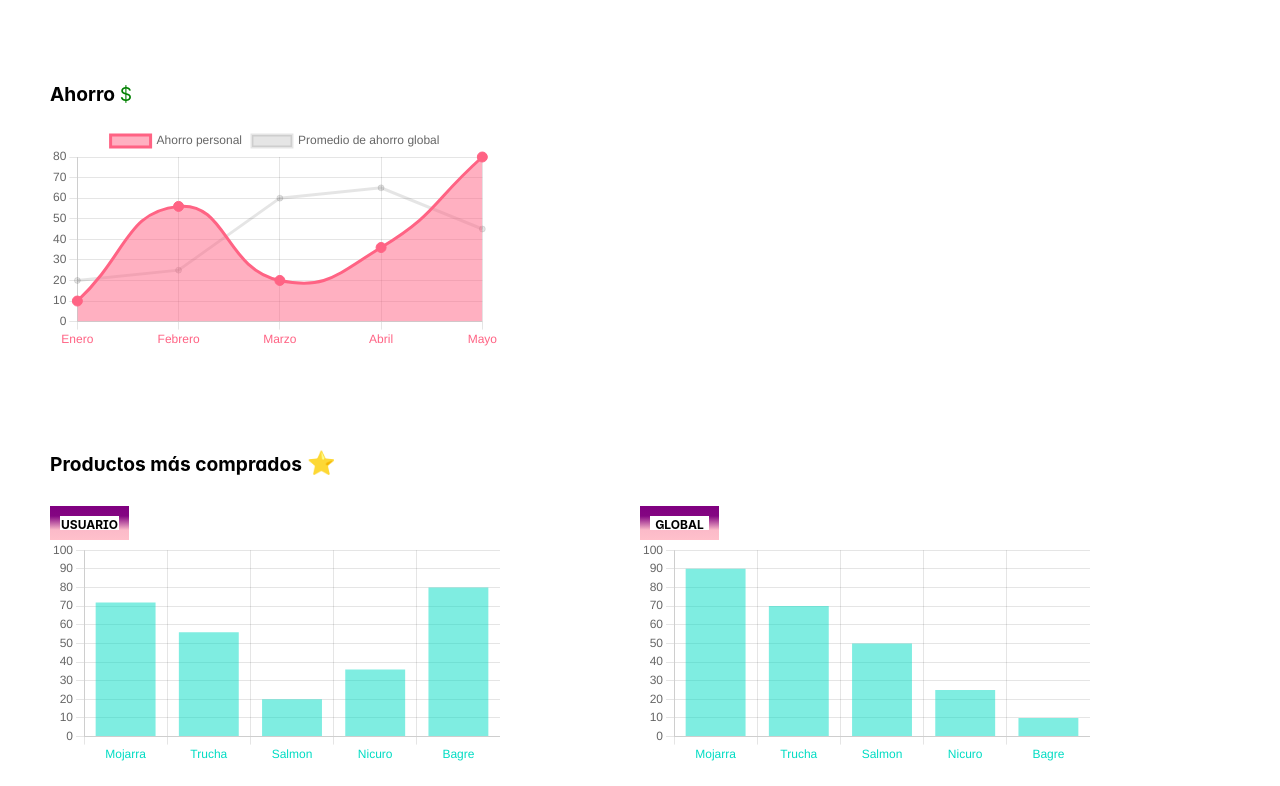
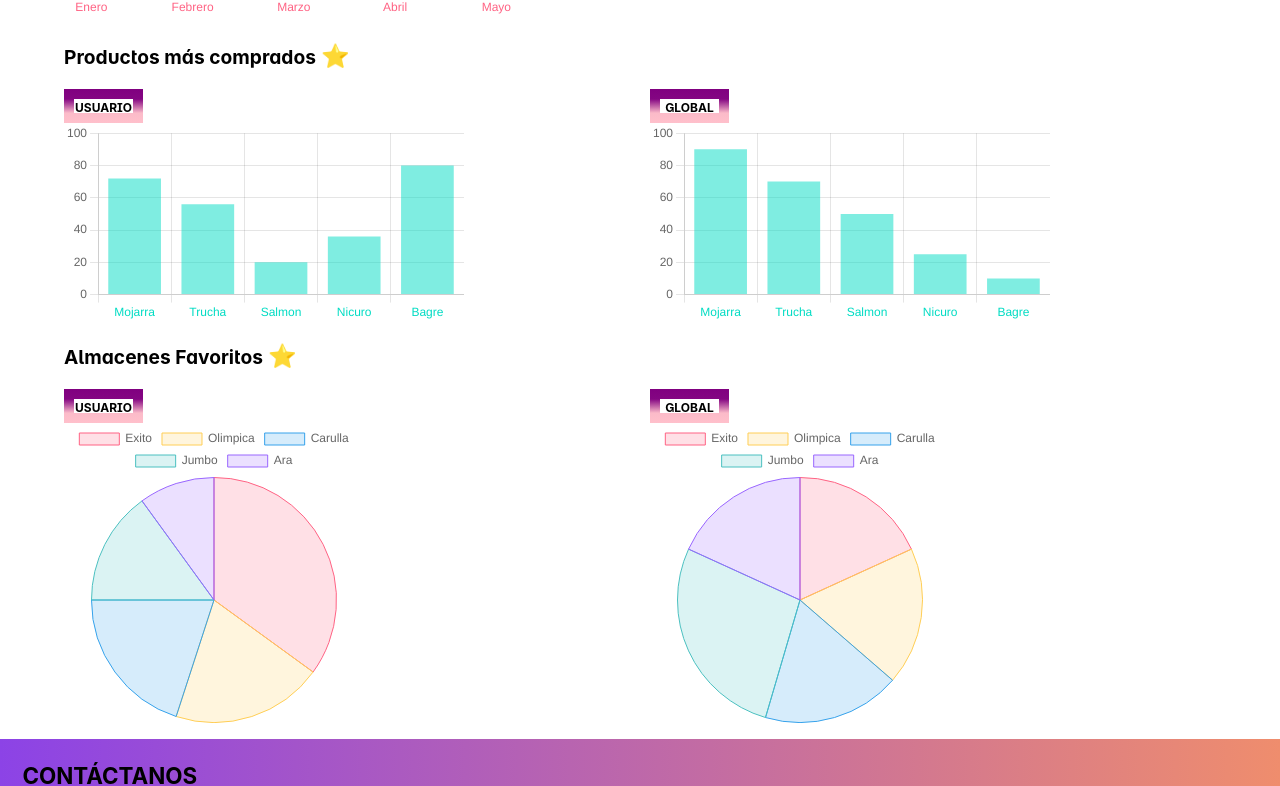
Before and after one commit to jcarranza06/mojarrascript, a React (Create React App) app in the folder client/: page /estadisticas in a window 1280 px wide. Shown: the part 556-1342 px from the top of the page. Built offline with nearby package versions, Linux system fonts and the light colour scheme.

Commit message:
style:  estilos estadistica,productos mas comprados,menu hamburguesa y listaproductos

```diff
--- a/client/src/components/CardProductoBusqueda.js
+++ b/client/src/components/CardProductoBusqueda.js
@@ -12,7 +12,7 @@ function CardProductoBusqueda(props) {
                 </div>
                 <div className='productoInfo'>
                     <h1> {props.producto.name}</h1>
-                    <p> 32" </p>
+
                 </div>
                 <div className='cadenaIMG'>
                     <span>{props.producto.NOMBRESUPERMERCADO}</span>
--- a/client/src/components/Estadisticas.js
+++ b/client/src/components/Estadisticas.js
@@ -22,32 +22,32 @@ const Estadisticas = () => {
                     <LinesChart />
                 </div>
             </div>
-            <div>
                 <p className="m-2"><b>Productos más comprados</b><span class="yellow-star">&#11088;</span></p>
-                <div className="chart" style={{width:"100%", height:"225px"}}>
-                    <div style={{width:"100%", height:"100%", padding:"10px 0"}}>
+                <div className="bars-chart">
+                    <div className='bar-1' >
                         <div class="box">USUARIO</div>
                         <BarsChart />
                     </div>
-                    <div style={{width:"100%", height:"100%", padding:"10px 0"}}>
+                    <div  className='bar-2'>
                         <div class="box">GLOBAL</div>
                         <BarsChartG />
                     </div>
                 </div>
-            </div>
-            <div>
+
                 <p className="m-2"><b>Almacenes Favoritos</b><span class="yellow-star">&#11088;</span></p>
-                <div className="chart" style={{width:"700px", height:"250px"}}>
-                    <div style={{width:"100%", height:"100%", padding:"10px 0"}}>
+                <div className="pies-chart" >
+                    <div className='pies-1' >
                         <div class="box">USUARIO</div>
                         <PiesChart />
                     </div>
-                    <div style={{width:"100%", height:"100%", padding:"10px 0"}}>
+                    <div className='pies-2'>
                         <div class="box">GLOBAL</div>
                         <PiesChartG />
                     </div>
                 </div>
-            </div>
+
+
+
         </div>
     );
 };
--- a/client/src/components/Home.js
+++ b/client/src/components/Home.js
@@ -109,7 +109,7 @@ function Home() {
     }, []);
 
 
-    const [scrollAmount, setScrollAmount] = useState(0);
+    const [scrollAmount, setScrollAmount] = useState(-700);
 
     const handleScroll = (scrollOffset) => {
         const container = document.querySelector('.horizontalCardContainer.mas');
@@ -162,7 +162,7 @@ function Home() {
                         <h1>Lo más comprado</h1>
                         <div className='productosMasComprados'>
                             <img onClick={() => handleScroll(-300)} className='imagenPrev' src={prev} alt="flecha correr hacia atras" width="20rem" height="20rem" />
-                            <div className="horizontalCardContainer mas" style={{ overflowX: 'scroll', whiteSpace: 'nowrap' }}>
+                            <div className="horizontalCardContainer mas" style={{ overflowX: 'scroll'}}>
                                 {
                                     (productosMasVendidos === 0 ? (
                                         <p>Cargando ...</p> // en caso que no haya cargado
--- a/client/src/components/ListaProductos.js
+++ b/client/src/components/ListaProductos.js
@@ -37,26 +37,34 @@ function ListaProductos() {
         });
 }
   return (
-    <div>
-      <h2>lista de compras {nombreLista}</h2>
+    <div className='contenedor-lista-productos'>
+      <h2 className='titulo-lista-producto'>lista de compras <span> {nombreLista}</span></h2>
       <div className='productos-grid' >
         {producto.map((product) => {
-          PrecioTotal+=Number(product.PRECIOPRODUCTO);
+          let precio = Number(product.PRECIOPRODUCTO);
+          let precioSinDecimales = parseInt(precio.toFixed(2));
+          PrecioTotal+=precioSinDecimales;
           return(
-            <div key={product.id} clasName ="producto-card" >
-              <h3>{product.NOMBREPRODUCTO}</h3>
-              <p>{product.PRECIOPRODUCTO}</p>
-              <img src={product.LOGOSUPERMERCADO} alt="Logo supermercado" />
+            <div key={product.id} className ='producto-card' >
+              <p className='nombre-producto'>{product.NOMBREPRODUCTO}</p>
+              <div className='contenedor-precio-logo'>
+                <p className='precio'> $ {precioSinDecimales}</p>
+                <img src={product.LOGOSUPERMERCADO} alt="Logo supermercado" />
+
+              </div>
             </div>
           );
 
         })}
       </div>
-      <hr className='linea'/>
-      <div>
-        <div>Precio Total: {PrecioTotal}</div>
-        <div>Ahorro Total: {ahorroTotal}</div>
+      <div className='linea'/>
+      <div className='totales'>
+        <div>Precio Total: <span className='precio'>$ {PrecioTotal}</span> </div>
+        <div className='ahorro'>Ahorro Total: <span className='ahorro-total'>${ahorroTotal}</span></div>
       </div>
+      <button className='enviar-button'>
+        Enviar Lista a Historial
+      </button>
     </div>
   );
 }
--- a/client/src/stylesheets/Estadisticas.css
+++ b/client/src/stylesheets/Estadisticas.css
@@ -1,18 +1,12 @@
 /* Estilos generales */
-body {
-  font-family: "ABeeZee", sans-serif;
-  text-align: left;
-}
+
 
 /* Estilos para centrar elementos */
 .statistics-page {
-  display: grid;
   justify-content: left;
-  align-items: left;
-  margin-right: 5rem;
-  margin-left: 1px;
-  height: 200vh;
-  margin: 50px;
+  margin-right: 5vw;
+  margin-left: 5vw;
+
 }
 
 /* Estilos adicionales para elementos específicos */
@@ -35,16 +29,35 @@ p {
 }
 
 .chart {
-  display: flex;
-  position: center;
-  align-items: left;
-  top: 0;
-  left: 0;
-  width: 1000px;
-  height: 100%;
-  margin-right: 5rem;
+  max-width: 90vw;
 }
+.bars-chart{
+  display: grid;
+    grid-template-columns: repeat(auto-fit, minmax(400px, 1fr));
+    gap: 20px;
+}
+.bar-1, .bar-2
+{
+  max-width: 90vw;
+  width: 400px;
 
+}
+.pies-chart{
+  display: grid;
+  grid-template-columns: repeat(auto-fit, minmax(300px, 1fr));
+  gap: 20px;
+}
+.pies-1, .pies-2
+{
+  max-width: 90vw;
+  width: 300px;
+  height: 300px;
+  margin-bottom: 50px;
+}
+.contenedor{
+}
+.contenedor-productos-comprados{
+}
 .box {
   width: 57px;
   height: 12px;
--- a/client/src/stylesheets/Home.css
+++ b/client/src/stylesheets/Home.css
@@ -13,6 +13,7 @@
 
 
 .horizontalCardContainer.mas {
+    text-align: center;
     margin-left: 10px;
     margin-top: 1.7em;
     display: flex;
@@ -138,7 +139,7 @@ h1 {
 }
 
 .card.producto {
-    padding-top: 3em;
+    padding-top: 2em;
     font-family: 'Inter', sans-serif;
     font-weight: bold;
     font-size: 1em;
@@ -147,7 +148,7 @@ h1 {
     border-style: solid;
     border-width: 0.1em;
     border-color: #979797;
-    padding: 25px;
+
     display: flex;
     flex-wrap: wrap;
     gap: 0.3em;
--- a/client/src/stylesheets/ListasProducto.css
+++ b/client/src/stylesheets/ListasProducto.css
@@ -1,13 +1,100 @@
+.titulo-lista-producto{
+    font-weight: 600;
+    font-size: 4vh;
+}
+.titulo-lista-producto span {
+    background: linear-gradient(90.17deg, #8C43E6 6.72%, #EF8D6D 54.47%);
+    background-clip: text;
+    -webkit-text-fill-color: transparent;
+}
+.contenedor-lista-productos{
+    margin-left: 3vw;
+    margin-right: 3vw;
+}
 .productos-grid {
     display: grid;
-    grid-template-columns: repeat(auto-fit, minmax(300px, 1fr));
-    grid-gap: 20px;
+    grid-template-columns: repeat(auto-fit, minmax(341px, 1fr));
+    grid-gap: 10px;
 }
 
 .producto-card {
     border: 1px solid #ccc;
-    padding: 20px;
+    padding: 5px;
+    background: #FFFFFF;
+    box-shadow: 0px 4px 4px rgba(0,0,0,0.25);
+    backdrop-filter: blur(2px);
+    width: 341px;
+    height: 8vh;
+
+
+}
+.producto-card .nombre-producto
+{
+    font-weight: 500;
+    margin: 0%;
+    font-size: 15px;
+
 }
 .linea{
-    color: rebeccapurple;
+    align-self: center;
+    margin-top: 10vh;
+    border-bottom: 1px solid black;
 }
+.contenedor-precio-logo{
+    display: flex;
+    justify-content: space-between;
+    align-items: center;
+}
+.contenedor-precio-logo img{
+    width: 5vh;
+    height: 5vh;
+    align-self: flex-end;
+}
+.precio{
+    width: fit-content;
+    margin:2vh 0 0 0;
+    background: linear-gradient(90.17deg, #8C43E6 6.72%, #EF8D6D 54.47%);
+    background-clip: text;
+    -webkit-text-fill-color: transparent;
+    font-size: 3vh;
+    align-self: flex-start;
+    font-weight: 600;
+}
+.totales
+{
+    margin-top: 3vh;
+    display: flex;
+    align-items: center;
+    justify-content: left;
+
+}
+.totales div
+{
+    color: black;
+    font-weight: 600;
+}
+.ahorro
+{
+    margin-left: 5vw;
+}
+.ahorro-total
+{
+    background: linear-gradient(90deg, #984CDB 0%, #EF8D6D 100%);
+    color: white;
+    font-weight: 600;
+    padding-left: 5px;
+    padding-right: 5px;
+    border: 1px solid #2d2d2d;
+    border-radius: 7px;
+}
+.enviar-button
+{
+    margin-top: 3vh;
+    background: linear-gradient(90deg, #984CDB 0%, #EF8D6D 100%);
+    border: 1px solid #2d2d2d;
+    border-radius: 7px;
+    margin-bottom: 2vh;
+    font-weight: 600;
+}
+
+/*1920 -1337*/
```
Also changed, not shown: client/src/components/Navbar.js (+33 -4 lines).
